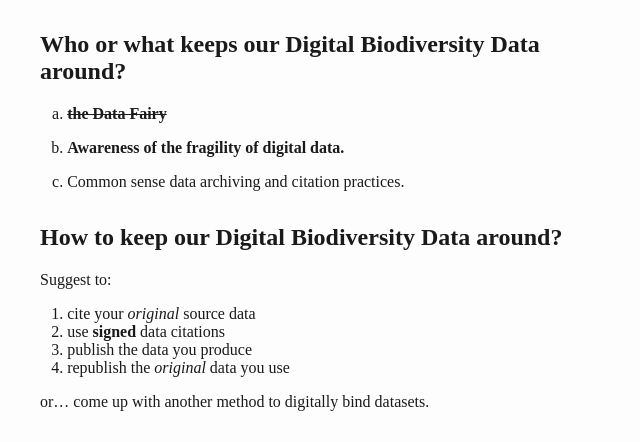
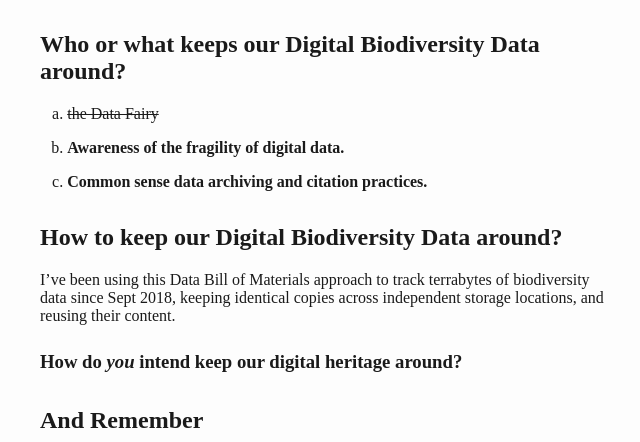
Before and after one commit to jhpoelen/book-binding-for-the-digital-age, a plain HTML site: page slides.html in a window 1280 px wide. Shown: the part 7201-7643 px from the top of the page, without its empty margins (312-952 px from the left). Drawn offline with Linux system fonts and the light colour scheme.

Commit message:
more slide updates

```diff
--- a/slides.html
+++ b/slides.html
@@ -518,21 +518,20 @@ https://doi.org/10.5281/zenodo.16894884</p>
 <h2 id="who-or-what-keeps-our-digital-biodiversity-data-around-4">Who or
 what keeps our Digital Biodiversity Data around?</h2>
 <ol type="a">
-<li><p><del><strong>the Data Fairy</strong></del></p></li>
+<li><p><del>the Data Fairy</del></p></li>
 <li><p><strong>Awareness of the fragility of digital
 data.</strong></p></li>
-<li><p>Common sense data archiving and citation practices.</p></li>
+<li><p><strong>Common sense data archiving and citation
+practices.</strong></p></li>
 </ol>
 <h2 id="how-to-keep-our-digital-biodiversity-data-around">How to keep
 our Digital Biodiversity Data around?</h2>
-<p>Suggest to:</p>
-<ol type="1">
-<li>cite your <em>original</em> source data</li>
-<li>use <strong>signed</strong> data citations</li>
-<li>publish the data you produce</li>
-<li>republish the <em>original</em> data you use</li>
-</ol>
-<p>or… come up with another method to digitally bind datasets.</p>
+<p>I’ve been using this Data Bill of Materials approach to track
+terrabytes of biodiversity data since Sept 2018, keeping identical
+copies across independent storage locations, and reusing their
+content.</p>
+<h3 id="how-do-you-intend-keep-our-digital-heritage-around">How do
+<em>you</em> intend keep our digital heritage around?</h3>
 <h2 id="and-remember">And Remember</h2>
 <p><img src="img/archiving-fairy-yard.jpeg" /></p>
 <h2 id="thank-you">Thank you!</h2>
```
Also changed, not shown: 3 other files.
